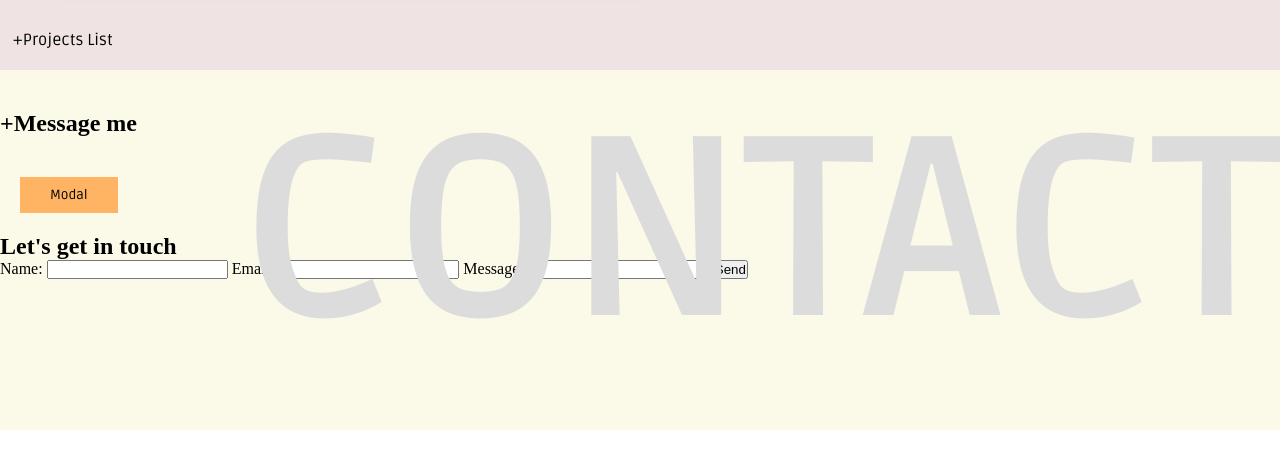
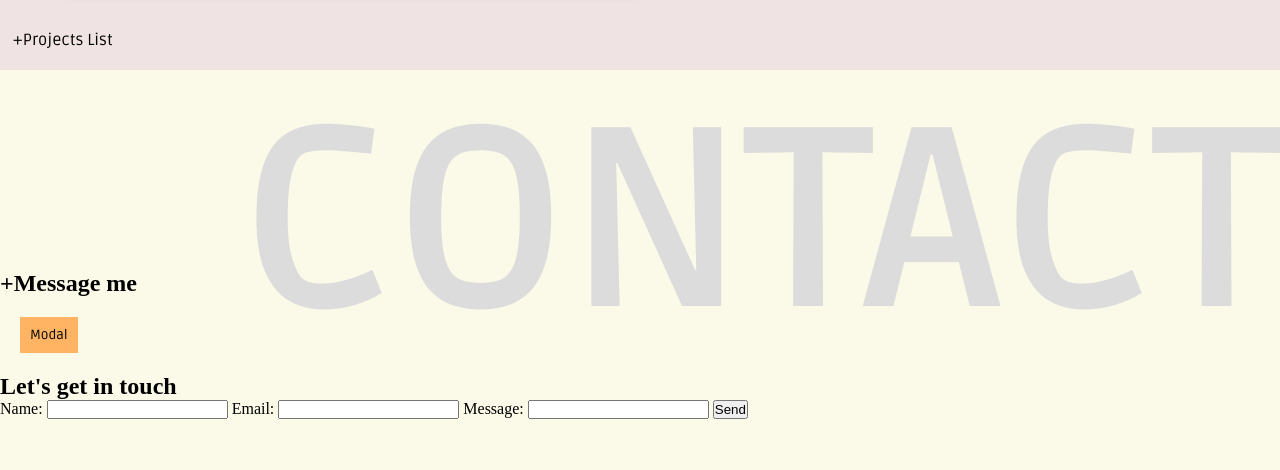
Before and after one commit to MunibaWq/Portfolio-Website---Project-1, a plain HTML site: page index.html in a window 1280 px wide. Shown: the part 1530-2000 px from the top of the page. Before the commit the page ends 1960 px from the top, so only its background shows below. Drawn offline with Linux system fonts and the light colour scheme.

Commit message:
update contact page hierarchy

```diff
--- a/contactModal.css
+++ b/contactModal.css
@@ -1,4 +1,4 @@
-@font-face {
+ @font-face {
     font-family: 'Ruda';
     src: url(Ruda-VariableFont_wght.ttf);
     font-weight: 1 999;
@@ -8,15 +8,15 @@
     z-index: 2;
 }
 
+.contact-me h2 {
+    /* margin: 0px 0px 20px 0px; */
+ margin-top: -200px;
+}
 
-.contact-me h2 {
-    margin: 0px 0px 20px 0px;
-    padding-top: 40px;
-}
 
 .contact-me button {
     margin: 20px;
-    padding: 10px 30px;
+    padding: 10px 10px;
 
     background-color: rgb(255, 180, 100);
     color: black;
--- a/index.html
+++ b/index.html
@@ -110,6 +110,7 @@
 
   <!-- CONTACT PAGE -->
   <div class = "contact">
+    <span id="contactTitle">CONTACT</span>
 
     <div class="contact-me"> <!--subscribe-section-->
       <h2>+Message me</h2>
@@ -131,7 +132,6 @@
 
         <button>Send</button>
 
-    <span id="contactTitle">CONTACT</span>
 
 
       </div>
--- a/styles.css
+++ b/styles.css
@@ -72,7 +72,7 @@
 
 
 .contact {
-    height: 45vh;
+    height: 50vh;
     background-color: #fbfae8;
 
 
@@ -97,12 +97,12 @@
     position: relative;
 }
 
-#contactTitle {
+/* #contactTitle {
     margin-top: -25vh;
 
 
 
-}
+} */
 
 .projectsList {
     font-family: "Ruda";
```
